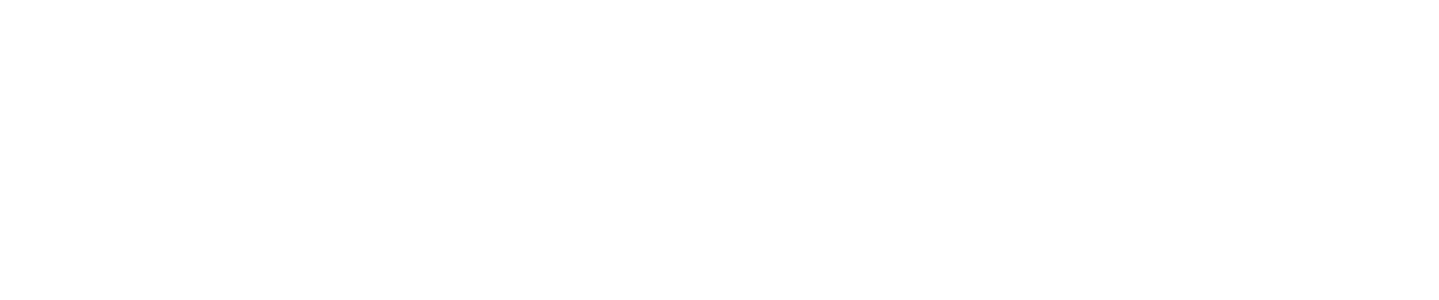
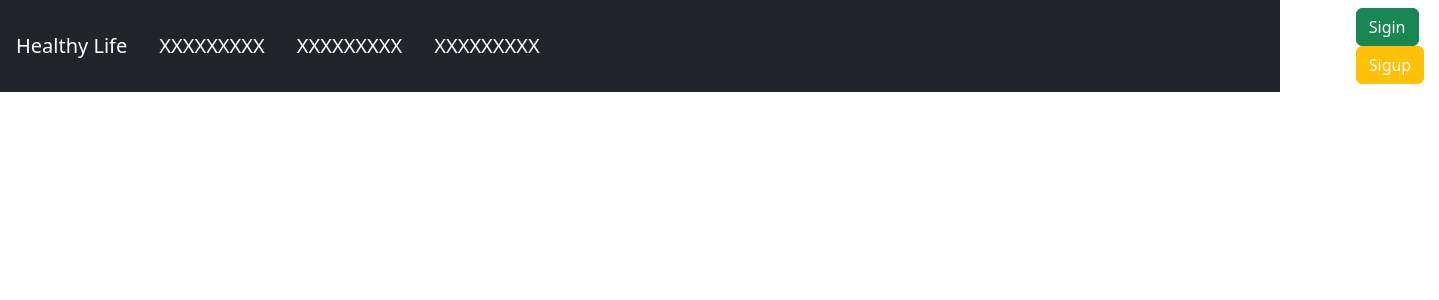
Before and after one commit to AnjanaTharanga24/react-springboot-healthy-life-project, a React (Create React App) app in the folder frontend/: page / in a window 1280 px wide. Shown: the top 300 px of the page, 1439 px wide, since content can reach past the window. Built offline with nearby package versions, Linux system fonts and the light colour scheme.

Commit message:
create navbar

```diff
--- a/frontend/src/components/Navbar.jsx
+++ b/frontend/src/components/Navbar.jsx
@@ -1,9 +1,32 @@
 import React from "react";
-
+import "../css/navbar.css";
 export default function () {
   return (
     <div>
+      <nav className="navbar navbar-expand-lg  bg-dark ">
+        <a className="navbar-brand text-white ms-3" href="#">
+          Healthy Life
+        </a>
 
+        <a className="navbar-brand text-white ms-3" href="#">
+          XXXXXXXXX
+        </a>
+
+        <a className="navbar-brand text-white ms-3" href="#">
+          XXXXXXXXX
+        </a>
+
+        <a className="navbar-brand text-white ms-3" href="#">
+          XXXXXXXXX
+        </a>
+
+        <div className="nav-buttons">
+            <button className="btn btn-success" style={{marginRight:"20px"}}>Sigin</button>
+            <button className="btn btn-warning text-white">Sigup</button>
+        </div>
+
+
+      </nav>
     </div>
   );
 }
--- /dev/null
+++ b/frontend/src/css/navbar.css
@@ -0,0 +1,3 @@
+.nav-buttons{
+    margin-left: 800px;
+}
```
